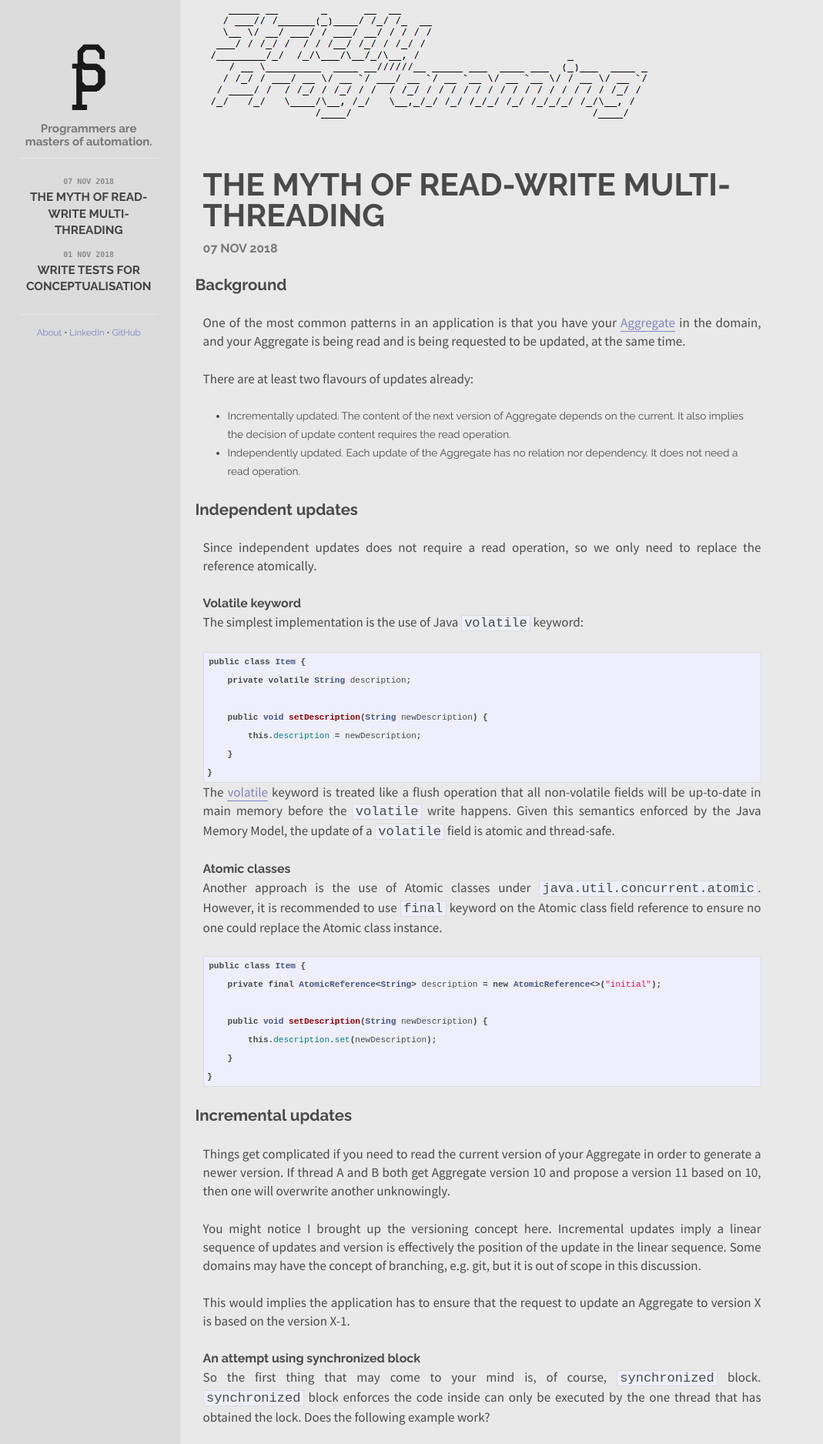
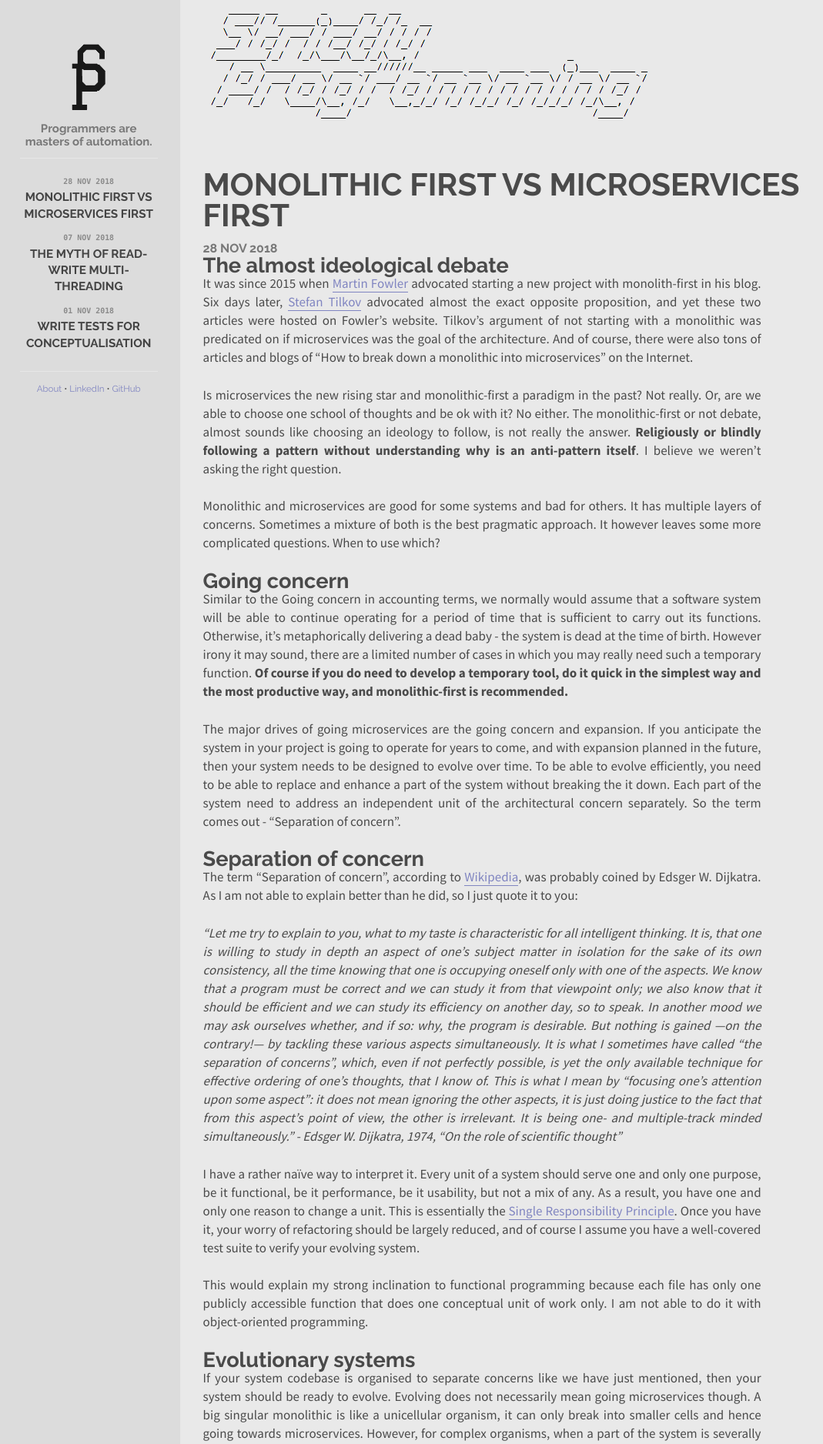
Before and after one commit to jasition/jasition.github.io, a Jekyll site: the page built from index.html, in a window 1280 px wide. Shown: the top 1876 px of the page at 77% size, without its empty margins (124-1193 px from the left). Built offline with Jekyll 4.4.1, drawn with Linux system fonts in a browser that asks for light colours; some of the changed text lies outside the part shown.

Commit message:
New blog on microservices and monolithic

```diff
--- /dev/null
+++ b/_posts/2018-11-28-monolithic-first.md
@@ -0,0 +1,133 @@
+---
+layout: post
+title: Monolithic First vs Microservices First
+cover: cover.png
+date:   2018-11-28 12:00:00
+categories: posts
+---
+
+# The almost ideological debate
+It was since 2015 when [Martin Fowler](https://martinfowler.com/bliki/MonolithFirst.html) advocated starting a new project with monolith-first in his blog. Six days later, [Stefan Tilkov](https://martinfowler.com/articles/dont-start-monolith.html) advocated almost the exact opposite proposition, and yet these two articles were hosted on Fowler's website. Tilkov's argument of not starting with a monolithic was predicated on if microservices was the goal of the architecture. And of course, there were also tons of articles and blogs of "How to break down a monolithic into microservices" on the Internet.
+
+Is microservices the new rising star and monolithic-first a paradigm in the past? Not really. Or, are we able to choose one school of thoughts and be ok with it? No either. The monolithic-first or not debate, almost sounds like choosing an ideology to follow, is not really the answer. **Religiously or blindly following a pattern without understanding why is an anti-pattern itself**.  I believe we weren't asking the right question.
+
+Monolithic and microservices are good for some systems and bad for others. It has multiple layers of concerns. Sometimes a mixture of both is the best pragmatic approach. It however leaves some more complicated questions. When to use which?
+
+# Going concern
+Similar to the Going concern in accounting terms, we normally would assume that a software system will be able to continue operating for a period of time that is sufficient to carry out its functions. Otherwise, it's metaphorically delivering a dead baby - the system is dead at the time of birth. However irony it may sound, there are a limited number of cases in which you may really need such a temporary function. **Of course if you do need to develop a temporary tool, do it quick in the simplest way and the most productive way, and monolithic-first is recommended.**
+
+The major drives of going microservices are the going concern and expansion. If you anticipate the system in your project is going to operate for years to come, and with expansion planned in the future, then your system needs to be designed to evolve over time. To be able to evolve efficiently, you need to be able to replace and enhance a part of the system without breaking the it down. Each part of the system need to address an independent unit of the architectural concern separately. So the term comes out - "Separation of concern".
+
+# Separation of concern
+The term "Separation of concern", according to [Wikipedia](https://en.wikipedia.org/wiki/Separation_of_concerns), was probably coined by Edsger W. Dijkatra. As I am not able to explain better than he did, so I just quote it to you:
+
+*"Let me try to explain to you, what to my taste is characteristic for all intelligent thinking. It is, that one is willing to study in depth an aspect of one's subject matter in isolation for the sake of its own consistency, all the time knowing that one is occupying oneself only with one of the aspects. We know that a program must be correct and we can study it from that viewpoint only; we also know that it should be efficient and we can study its efficiency on another day, so to speak. In another mood we may ask ourselves whether, and if so: why, the program is desirable. But nothing is gained —on the contrary!— by tackling these various aspects simultaneously. It is what I sometimes have called "the separation of concerns", which, even if not perfectly possible, is yet the only available technique for effective ordering of one's thoughts, that I know of. This is what I mean by "focusing one's attention upon some aspect": it does not mean ignoring the other aspects, it is just doing justice to the fact that from this aspect's point of view, the other is irrelevant. It is being one- and multiple-track minded simultaneously." - Edsger W. Dijkatra, 1974, "On the role of scientific thought"*
+
+I have a rather naïve way to interpret it. Every unit of a system should serve one and only one purpose, be it functional, be it performance, be it usability, but not a mix of any. As a result, you have one and only one reason to change a unit. This is essentially the [Single Responsibility Principle](https://blog.cleancoder.com/uncle-bob/2014/05/08/SingleReponsibilityPrinciple.html). Once you have it, your worry of refactoring should be largely reduced, and of course I assume you have a well-covered test suite to verify your evolving system.
+
+This would explain my strong inclination to functional programming because each file has only one publicly accessible function that does one conceptual unit of work only. I am not able to do it with object-oriented programming.
+
+# Evolutionary systems
+If your system codebase is organised to separate concerns like we have just mentioned, then your system should be ready to evolve. Evolving does not necessarily mean going microservices though. A big singular monolithic is like a unicellular organism, it can only break into smaller cells and hence going towards microservices. However, for complex organisms, when a part of the system is severally under-used over generations, it ceases to exist or combines with other parts of the system, and hence going towards monolithic.
+
+**So monolithic or microservices should be the result of natural architectural evolution.**
+
+That mostly leads to the conclusion to the question that was explored in the beginning. We know that human evolved from unicellular organisms billions of years ago, so similar monolithic must be the right thing to do for a new project?? Almost right, but not exactly.
+
+## Starting a brand new system
+If you start a new system with no existing system to refer to, or a new system with lots of unknowns to both developers and business, then monolithic would make more sense. It is not because the monolithic is the final architecture that we need in the future; it is because a big monolithic gives the best opportunity for the system to evolve organically. In this sense, both business and developers can avoid prematurely making decisions for the problems they do not know enough, and hence avoid wasting effort in the meantime. **It is better to code for the knowns, and delay coding for the unknowns until you understand the problem.** This is in line with the [YAGNI](https://martinfowler.com/bliki/Yagni.html) principle. This is also in line with how to human works in general, as we are constantly evolving, learning, and improving the way we work. We are not good at doing it right the first time.
+
+## Rewriting an existing system from scratch
+If you are going to re-write an existing system, then things become more complicated. You have knowledge, experiences, may be traumas about the system. You have some lessons learnt already. You may even have tried to break a monolithic into microservices but failed.
+
+A safe approach to re-write a system is keeping all components and their interactions the same. All high-level flows the same. Just modernising the underlying technology or the codebase. But the value for the re-write is usually not high enough, because the safest of all is simply not changing anything! Almost all system re-writing projects aim to improve what was not possible with the current architecture.
+
+If your existing system may be a big single monolithic, or a polylithic consisting of a few big applications, or may even be a microservices architecture gone too far. This is the golden opportunity to put things right. Dividing the system into applications right is really the key here. This can also happen after a monolithic system ran for a few years, and you have learned enough lessons that you feel you are ready to break it down.
+
+# Moving things around
+There are a number of criteria that could guide you into breaking down a monolithic. They are not the always the golden rules and a pragmatic approach should always be taken. **It is always better to break a monolithic in a small scale but appropriately, than to do it wrong in a large scale and suffer the consequences.** Sometimes breaking it down in baby steps unveils the true nature of the problem incrementally. You do not get to see the whole picture unless you make a number of careful and small moves. Evolution is never a big bang process.
+
+## Performance and scalability
+Operations can be differentiated by their non-functional requirements. The system generally does not perform well when mixing operation of different performance characteristics, because optimising the performance of one operation almost certainly will sacrifice the others.
+
+For example, given an application provides the following two operations:
+
+| Operation   | Throughput |    Size  |   Latency |
+|:------------|-----------:|---------:|----------:|
+| Recording   | 20 per sec |    2KB   |   10 ms   |
+| Search      | 5 per day  |    200KB |   2 secs  |
+
+In this example, the recording operation requires higher throughput and lower latency, but the data for each operation are smaller. On the contrary, the search operation only run five times a day and can take 2 seconds for large data size. If we optimise the recording operation by appending the records in a journal, it would make the search inefficient for the full journal scan; If we optimise the search operation by indexing the data while recording, then each recording will involve computation which lengthens the latency.
+
+For the sake of simplicity here, we could divide this application into two :
+* Journaller : write the transactions in a journal (e.g. a file) as quickly as it can
+* Searcher   : tail from the journal and organise the data into indexed structure for query
+
+To extend it further, if there are two types of search - by time range and by name, we could potentially further divide the Searcher application into Searcher-by-time-range and Searcher-by-name, whereas they index the data a bit differently.
+
+## Domain and responsibility
+Another way is the division of [bounded-context](https://martinfowler.com/bliki/BoundedContext.html). Usually a well-sized microservice should have only one [aggregate](https://martinfowler.com/bliki/DDD_Aggregate.html), which is a collective unit of domain entities. And there is always an entity being the central focus with a bunch of related entities around it. You should be familiar with application names like UserService, AccountService, etc., as "User" and "Account" are the Aggregates. On the other hand, if two applications are identified to share the same Aggregate as the central focus, they should probably be merged into one.
+
+ The bounded-context can be defined as a part of the [Domain-driven development](https://medium.com/the-coding-matrix/ddd-101-the-5-minute-tour-7a3037cf53b8) process, which will involve [Event Storming](http://ziobrando.blogspot.com/2013/11/introducing-event-storming.html) and development of [Ubiquitous Language](https://deviq.com/ubiquitous-language/). Bounded-context is also the foundation of getting [Event Sourcing](https://martinfowler.com/eaaDev/EventSourcing.html) and [CQRS](https://cqrs.files.wordpress.com/2010/11/cqrs_documents.pdf) right.
+
+Due to the depth of this topic, I will not attempt to explain into how to divide monolithic by Domain-driven development methodology. However, there are several indicators that you are in the right path:
+
+* There is only one Aggregate in your application
+* Operations in your application are cohesive
+* Operations in your application have very few or no dependency on another application
+* Operations in your application have no inter- or circular-dependency on another application
+* You share no entities, commands, querys, nor events with other applications
+
+## Resilience and recovery
+Sometimes a monolithic is divided into applications that have similar operations but of different flavours. The goal is slightly different from the previous two approaches. There are a couple of examples:
+
+* You have multiple types of external connections and you want independent failure
+* You have clients from desktop and mobile devices that use similar but different sets of APIs of your application (Ring any bell on [Interface Segregation Principle](https://codeburst.io/understanding-solid-principles-interface-segregation-principle-b2d57026cf6c)?)
+* You have multiple downstream applications that requires the same data but in different formats
+
+**The basic principle is about moving from total system failure to minimalised service degradation when things go wrong.** Ideally the failed part shall not bring down the healthy part. Doing it right should make the system as a whole more resilient. It also buys the system support some time to recovery the system as part of it is still operational.
+
+This is different from redundancy and replication because the divided applications are similar but not the same. The difference could be in the protocol, the data format, or the API.
+
+## Usage and cost
+Merging microservices into monolithic is relatively unusual, but if you are burning your budget in maintaining a bunch of applications that has low usage, and probably you are also under-utiltising the expensive technology for this, say database or message broker, then it is perfectly valid to make it monolithic.
+
+However, be mindful about what we are trying to achieve. If cost-saving is the goal, then we should quantify it, for example:
+
+* Maintenance cost of multiple applications. The time spent on git operations, pull-requests, code review, release, deployment for multiple applications can be reduced by having just one application.
+* Maintenance cost of multiple servers. If the server is virtualised or containerised, then the impact is small. If the server is physical, then you would not want to keep that many servers with each core running low usage.
+* Technology used for service communication. This is probably the biggest part of the saving. By merging microservices into monolithic, the transport (e.g. REST, JMS) is reduced to nothing more than a function call. The next thing to save is any technology used to support the transport. It could be an HTTP load balancer, a JMS message broker, or a network link.
+
+It is worth to note that merging microservices also brings cost and risks. The cost is usually small and one-off. As the service is not used in anger anyway, the risk should be small, at least smaller than splitting monolithic into microservices.
+
+# A quick comparison
+Having gone through all these, it is probably fair to say that we still need a quick comparison between monolithic and microservices. The suitability between the two depends on the stage of your application evolution. **If you had to fight all the way to get the interaction among applications right for a function, the system may be over-divided into microservices. Then it's probably time to review and evolve again.**
+
+![Monolithic](/images/monolithic.png)
+
+Pros :
+* Smaller development overhead (git operations, release and deployment)
+* Very easy to test the system as a whole
+* Able to carry on development when technical decision has not been made
+
+Cons :
+* Risks of spaghetti structures
+* Disruptive single unit deployment
+* Potential single point of failure
+* Potential long build time
+* Difficult to scale up performance
+
+![Microservices](/images/microservices.png)
+
+Pros :
+* Independent deployment
+* Can be continuously delivered
+* Independent failure
+* Shorter build time
+* Easier to scale up performance
+
+Cons :
+* Bigger Development overhead (git operations, release and deployment)
+* Complex to test the system as a whole
+* Risk of inter-dependent services and circular dependency
+* Change of technical decisions could result in a lot of re-work
--- a/css/main.css
+++ b/css/main.css
@@ -42,6 +42,22 @@ a:hover {
 
 .separator {
   color: #555;
+}
+
+table{
+    border-collapse: collapse;
+    border-spacing: 0;
+    border:2px solid #646464;
+}
+
+th{
+    border:2px solid #484848;
+    background-color: #4a4a4a;
+    color: #fafbfc;
+}
+
+td{
+    border:1px solid #646464;
 }
 
 /*****************************************************************************/
```
Also changed, not shown: _pending_posts/2019-11-10-monolithic-first.md (deleted, +0 -11 lines), images/microservices.png (added), images/monolithic.png (added).
